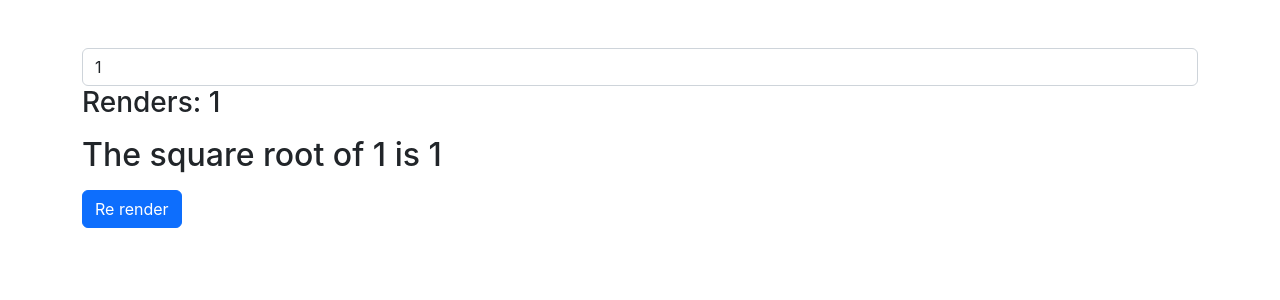
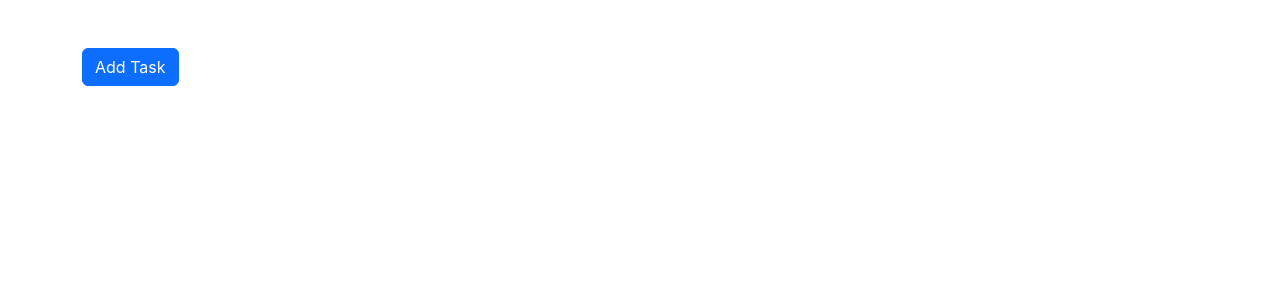
Before and after one commit to gersonkaitor/react-hooks-samples, a React (Create React App) app: page / in a window 1280 px wide. Shown: the top 300 px of the page. Built offline with nearby package versions, Linux system fonts and the light colour scheme.

Commit message:
useCallback sample

```diff
--- a/src/App.js
+++ b/src/App.js
@@ -1,3 +1,4 @@
+import UseCallbackSample from './components/UseCallbackSample';
 import UseMemoSample from './components/UseMemoSample';
 import UseRefSample from './components/UseRefSample';
 import UseRefSample1 from './components/UseRefSample1';
@@ -8,8 +9,10 @@
     <div className="container mt-5">
       {/* <UseRefSample2/><div className="my-5 "style={{border: "1px solid red"}}></div>
       <UseRefSample1/><div className="my-5 "style={{border: "1px solid red"}}></div>
-      <UseRefSample/> */}
+      <UseRefSample/>
       <UseMemoSample/>
+      */}
+      <UseCallbackSample/>
     </div>
   )
 }
--- /dev/null
+++ b/src/components/UseCallbackSample.jsx
@@ -0,0 +1,31 @@
+import React, { useState, useCallback } from 'react'
+
+function UseCallbackSample() {
+
+    const [tasks, setTasks] = useState([])
+
+    const addTask = useCallback(() =>{
+        setTasks((prevState) => [
+            ...prevState,
+            'Some Task'
+        ])
+    },[setTasks])
+  return (
+    <div>
+    <Button addTask={addTask}/>
+    {tasks.map((task, index) =>(
+        <p key={index}>{task}</p>
+    ))}
+    </div>
+  )
+}
+
+//To memo wise/ stop re rending the button making the button a prop to higher React component function
+const Button = React.memo(({addTask}) =>{
+    console.log('Button rendered');
+    return <div>
+        <button onClick={addTask} className="btn btn-primary">Add Task</button>
+    </div>
+})
+
+export default UseCallbackSample
```
